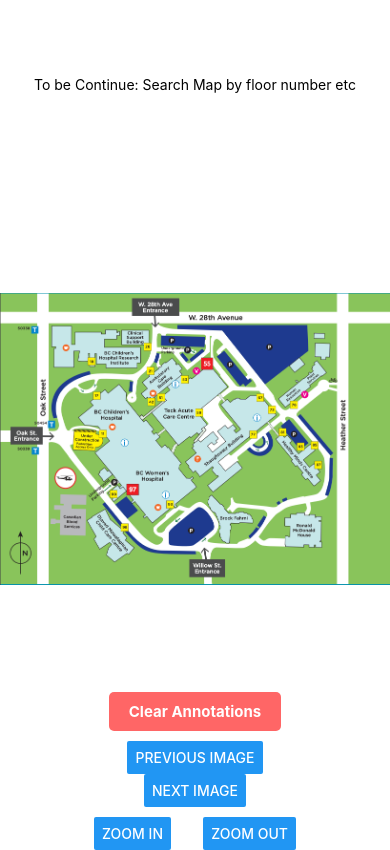
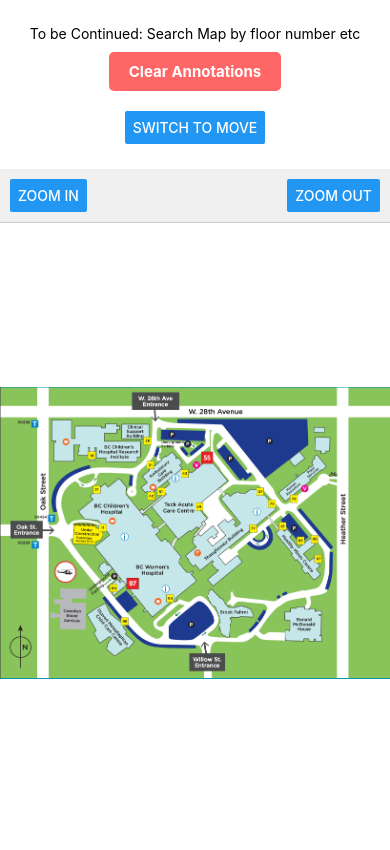
Before and after one commit to jaymeliao/EddyMapApp, a React Native app: screen / in a window 390 px wide. Built offline with nearby package versions, Linux system fonts and the light colour scheme.

Commit message:
control panel functionality done

```diff
--- a/App.js
+++ b/App.js
@@ -1,19 +1,62 @@
-import { StatusBar } from "expo-status-bar";
-import { StyleSheet, Text, View, TextInput } from "react-native";
-import MapCanvas from "./component/MapCanvas";
-import MapCanvasSwitchable from "./component/MapCanvasSwitchable";
-import MapSwitchableZoomable from "./component/MapSwitchableZoomable";
+import { StyleSheet, View, Text, Button, TouchableOpacity } from "react-native";
+import MapSwitchableZoomableControlPanel from "./component/MapSwitchableZoomableControlPanel";
+import React, { useState } from "react"; // Import React and useState
 
 export default function App() {
+  const [isAnnotationMode, setIsAnnotationMode] = useState(true); // Add state for annotation mode
+  const [currentImageIndex, setCurrentImageIndex] = useState(0); // Track the current image index
+
+  const toggleAnnotationMode = () => {
+    setIsAnnotationMode((prevMode) => !prevMode);
+  };
+
+  const switchToNextImage = () => {
+    setCurrentImageIndex((prevIndex) => (prevIndex + 1) % 9); // Loop through images assuming 9 total images
+  };
+
+  const switchToPreviousImage = () => {
+    setCurrentImageIndex((prevIndex) => (prevIndex - 1 + 9) % 9); // Loop through images assuming 9 total images
+  };
+
+  const clearAnnotations = () => {
+    // Pass the clear function to the control panel
+    if (controlPanelRef.current) {
+      controlPanelRef.current.clearAnnotations();
+    }
+  };
+
+  const controlPanelRef = React.createRef(); // Create a reference to the control panel
+
   return (
     <View style={styles.container}>
       <View style={styles.searchArea}>
-        <Text>To be Continue: Search Map by floor number etc</Text>
+        <Text>To be Continued: Search Map by floor number etc</Text>
+
+        {/* Control Panel */}
+        <View style={styles.controlsContainer}>
+          <TouchableOpacity style={styles.clearButton} onPress={clearAnnotations}>
+            <Text style={styles.clearButtonText}>Clear Annotations</Text>
+          </TouchableOpacity>
+
+          {/* <Button title="Previous Image" onPress={switchToPreviousImage} />
+          <Button title="Next Image" onPress={switchToNextImage} /> */}
+
+          {/* Annotation Mode Toggle */}
+          <View style={styles.annotationMode}>
+            <Button
+              title={isAnnotationMode ? "Switch to Move" : "Switch to Annotate"}
+              onPress={toggleAnnotationMode}
+            />
+          </View>
+        </View>
       </View>
       <View style={styles.mapArea}>
-        <MapSwitchableZoomable />
+        <MapSwitchableZoomableControlPanel
+          ref={controlPanelRef}
+          currentImageIndex={currentImageIndex}
+          isAnnotationMode={isAnnotationMode}
+        />
       </View>
-
     </View>
   );
 }
@@ -33,5 +76,25 @@
     flex: 8, // 80% of the screen height
     backgroundColor: "#fff",
   },
-
+  controlsContainer: {
+    flexDirection: "column",
+    justifyContent: "center",
+    alignItems: "center",
+    marginTop: 10, // Optional margin for spacing
+  },
+  clearButton: {
+    backgroundColor: "#ff6666",
+    paddingVertical: 10,
+    paddingHorizontal: 20,
+    borderRadius: 5,
+    marginBottom: 10,
+  },
+  clearButtonText: {
+    color: "white",
+    fontWeight: "bold",
+    fontSize: 15,
+  },
+  annotationMode: {
+    marginTop: 10,
+  },
 });
--- /dev/null
+++ b/component/MapSwitchableZoomableControlPanel.js
@@ -0,0 +1,230 @@
+import React, { useState, forwardRef, useImperativeHandle } from "react";
+import {
+  View,
+  PanResponder,
+  Image,
+  StyleSheet,
+  TextInput,
+  Text,
+  Button,
+  Dimensions, // Import Dimensions here
+} from "react-native";
+import Svg, { Path } from "react-native-svg";
+
+// Get the screen height and width
+const { height, width } = Dimensions.get("window");
+
+const MapSwitchableZoomableControlPanel = forwardRef(({ currentImageIndex, isAnnotationMode }, ref) => {
+  const images = [
+    require("../assets/floorplan1.png"),
+    require("../assets/T1.png"),
+    require("../assets/T2.png"),
+    require("../assets/T3.png"),
+    require("../assets/T4.png"),
+    require("../assets/T5.png"),
+    require("../assets/T6.png"),
+    require("../assets/T7.png"),
+    require("../assets/T8.png"),
+  ];
+
+  const [currentPath, setCurrentPath] = useState("");
+  const [paths, setPaths] = useState([]);
+  const [scale, setScale] = useState(1); // Track scale for zoom
+  const [text, setText] = useState(""); // Text input state
+  const [textPosition, setTextPosition] = useState(null); // Position for text input
+  const [annotations, setAnnotations] = useState([]); // Array to store text annotations
+  const [pan, setPan] = useState({ x: 0, y: 0 }); // Track pan movement
+  const [offset, setOffset] = useState({ x: 0, y: 0 }); // Keep track of panning offset
+
+  useImperativeHandle(ref, () => ({
+    clearAnnotations: () => {
+      setPaths([]);
+      setCurrentPath("");
+      setTextPosition(null);
+      setText("");
+      setAnnotations([]);
+    },
+  }));
+
+  const formatCoordinate = (x, y) => `${x},${y}`;
+
+  const panResponder = PanResponder.create({
+    onStartShouldSetPanResponder: () => true,
+    onPanResponderMove: (evt, gestureState) => {
+      if (isAnnotationMode) {
+        const newX = gestureState.moveX;
+        const newY = gestureState.moveY - height * 0.2;
+        const newPoint = formatCoordinate(newX, newY);
+
+        if (currentPath === "") {
+          setCurrentPath(`M${newPoint}`);
+        } else {
+          setCurrentPath((prevPath) => `${prevPath} L${newPoint}`);
+        }
+      } else {
+        // Handle panning the image in move mode
+        setPan({
+          x: gestureState.dx + offset.x,
+          y: gestureState.dy + offset.y,
+        });
+      }
+    },
+    onPanResponderRelease: () => {
+      if (isAnnotationMode && currentPath !== "") {
+        setPaths([...paths, currentPath]);
+        setCurrentPath("");
+      } else {
+        // Update the offset for panning
+        setOffset({ x: pan.x, y: pan.y });
+      }
+    },
+  });
+
+  const handleOverlayPress = (evt) => {
+    if (isAnnotationMode) {
+      const newX = evt.nativeEvent.locationX;
+      const newY = evt.nativeEvent.locationY;
+      setTextPosition(formatCoordinate(newX, newY)); // Update text position
+      setText(""); // Reset text input
+    }
+  };
+
+  const handleTextInputSubmit = () => {
+    if (text && textPosition) {
+      const position = textPosition.split(",").map(Number); // Convert string position to number
+      setAnnotations([...annotations, { text, position }]); // Store annotation
+      setText(""); // Clear the input field
+      setTextPosition(null); // Clear the position
+    }
+  };
+
+//   const zoomIn = () => {
+//     setScale((prevScale) => Math.min(prevScale + 0.1, 5)); // Limit max zoom level
+//   };
+
+//   const zoomOut = () => {
+//     setScale((prevScale) => Math.max(prevScale - 0.1, 1)); // Limit min zoom level
+//   };
+
+
+  const zoomIn = () => setScale((prevScale) => prevScale * 1.2);
+  const zoomOut = () => setScale((prevScale) => Math.max(prevScale * 0.8, 1)); // Limit the zoom-out
+
+  return (
+    <View style={styles.container}>
+      <View style={styles.zoomControls}>
+        <Button title="Zoom In" onPress={zoomIn} />
+        <Button title="Zoom Out" onPress={zoomOut} />
+      </View>
+
+      <View style={styles.mapArea}>
+        <Image
+          source={images[currentImageIndex]}
+          style={[
+            styles.floorPlan,
+            {
+              transform: [
+                { scale },
+                { translateX: pan.x }, // Apply panning
+                { translateY: pan.y }, // Apply panning
+              ],
+            },
+          ]}
+          resizeMode="contain"
+        />
+
+        <Svg style={StyleSheet.absoluteFill}>
+          {paths.map((path, index) => (
+            <Path
+              key={index}
+              d={path}
+              stroke="blue"
+              strokeWidth="3"
+              fill="none"
+            />
+          ))}
+          {currentPath && (
+            <Path d={currentPath} stroke="red" strokeWidth="3" fill="none" />
+          )}
+          {annotations.map((annotation, index) => (
+            <Text
+              key={index}
+              style={[
+                styles.annotationText,
+                { left: annotation.position[0], top: annotation.position[1] },
+              ]}
+            >
+              {annotation.text}
+            </Text>
+          ))}
+        </Svg>
+
+        <View
+          {...panResponder.panHandlers}
+          style={styles.drawingOverlay}
+          onTouchEnd={handleOverlayPress} // Add touch event for overlay
+        />
+
+        {textPosition && (
+          <TextInput
+            style={[
+              styles.textInput,
+              {
+                left: textPosition.split(",")[0] - 50,
+                top: textPosition.split(",")[1] - 20,
+              },
+            ]} // Position the text input
+            value={text}
+            onChangeText={setText}
+            onSubmitEditing={handleTextInputSubmit}
+            placeholder="Enter text"
+            autoFocus
+          />
+        )}
+      </View>
+    </View>
+  );
+});
+
+const styles = StyleSheet.create({
+  container: {
+    flex: 1,
+    backgroundColor: "#fff",
+  },
+  zoomControls: {
+    flexDirection: "row",
+    justifyContent: "space-between",
+    padding: 10,
+    backgroundColor: "#f0f0f0",
+    borderBottomWidth: 1,
+    borderBottomColor: "#ccc",
+  },
+  mapArea: {
+    flex: 1,
+    justifyContent: "center",
+    alignItems: "center",
+  },
+  floorPlan: {
+    width: "100%",
+    height: "100%",
+  },
+  drawingOverlay: {
+    ...StyleSheet.absoluteFillObject,
+    zIndex: 1,
+  },
+  textInput: {
+    position: "absolute",
+    borderBottomWidth: 1,
+    borderBottomColor: "blue",
+    width: 100,
+    padding: 5,
+    zIndex: 2,
+  },
+  annotationText: {
+    position: "absolute",
+    color: "black",
+    zIndex: 2,
+  },
+});
+
+export default MapSwitchableZoomableControlPanel;
```
